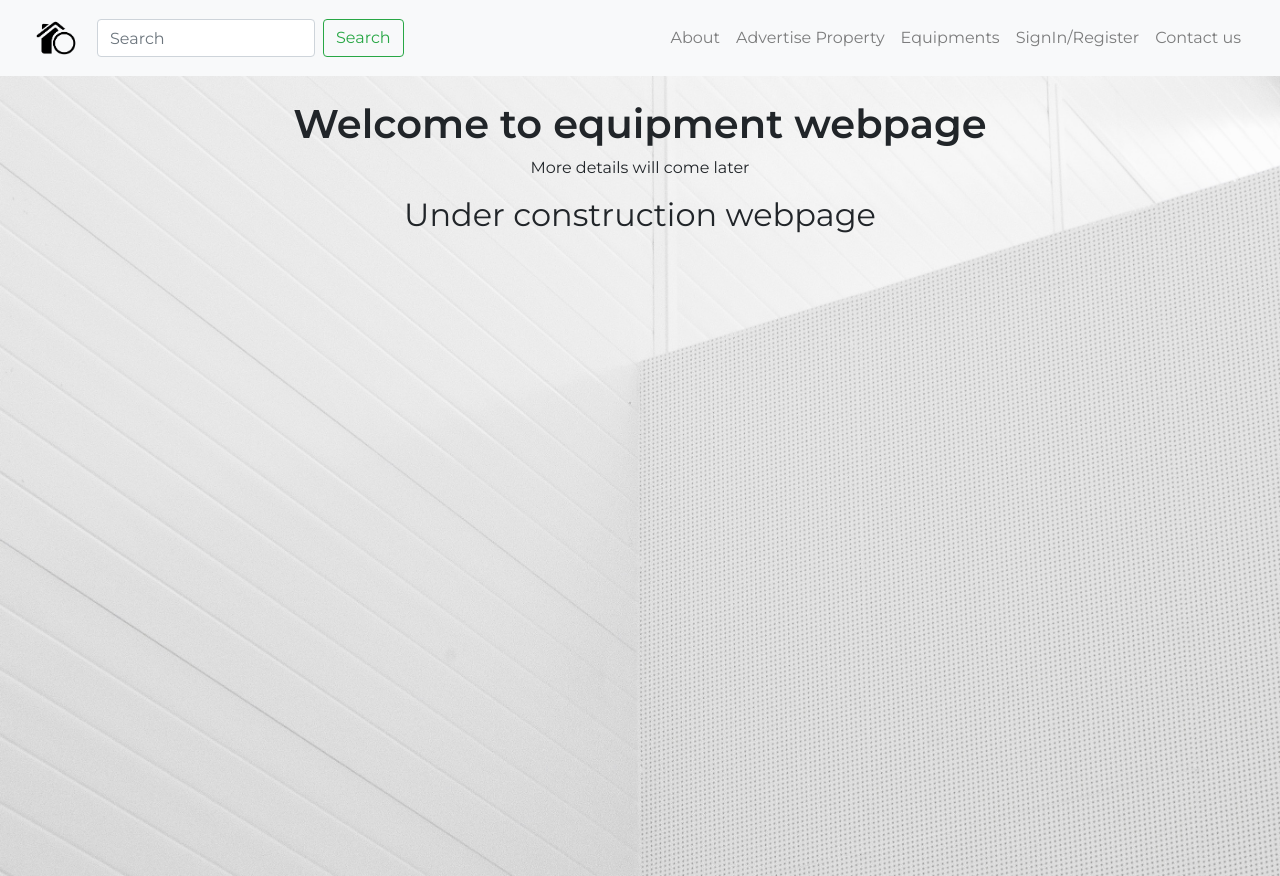
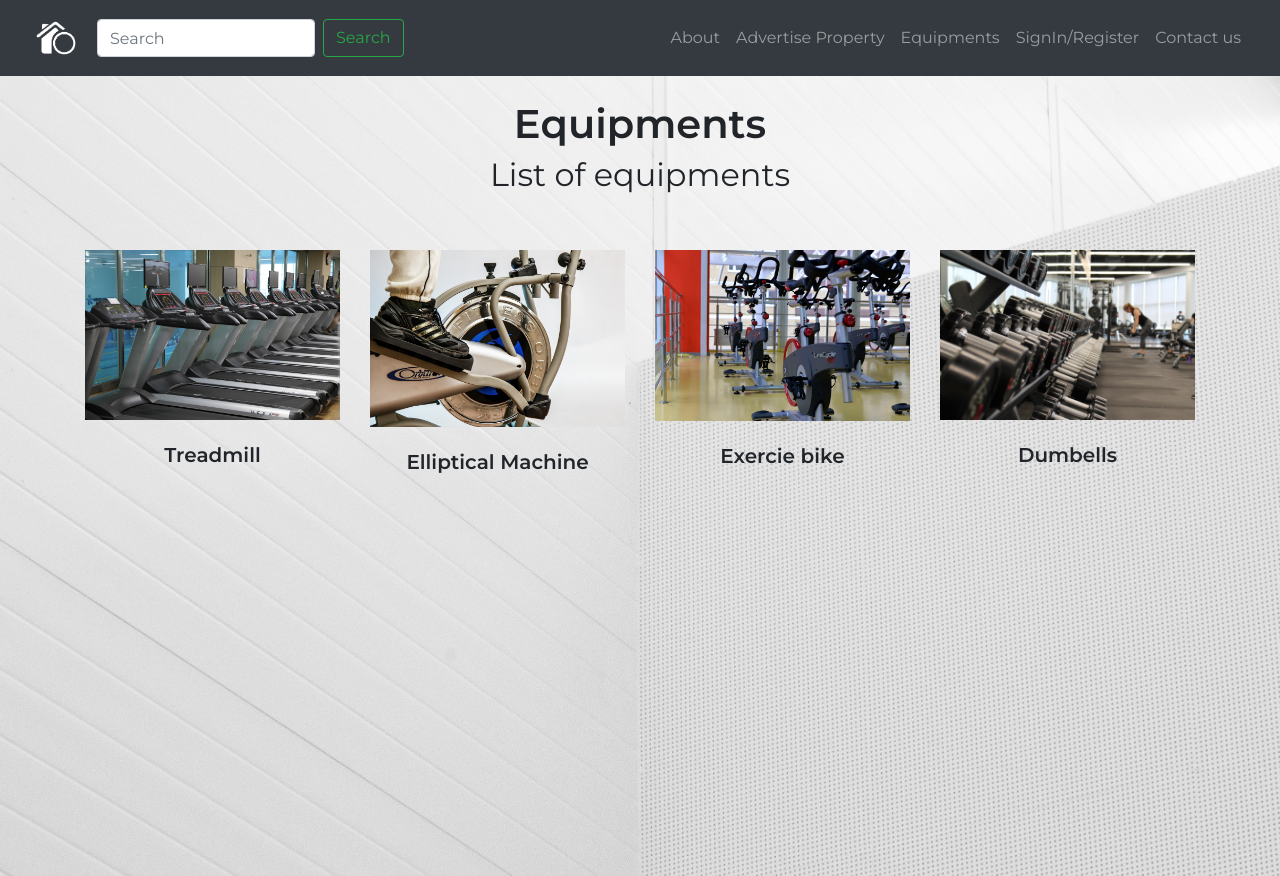
Before and after one commit to mistryyash/S2_G4_Fall2018, a Django app: page /equipment in a window 1280 px wide. Run offline with Django 3.2, Linux system fonts and the light colour scheme; some libraries are stand-ins or nearby versions.

Commit message:
Refactored and added images

```diff
--- a/myapp/static/myapp/css/about.css
+++ b/myapp/static/myapp/css/about.css
@@ -6,3 +6,7 @@
     font-size: 20px;
     padding-top: 32px;
 }
+
+#about-para {
+    font-style: italic;
+}
--- a/myapp/static/myapp/css/base.css
+++ b/myapp/static/myapp/css/base.css
@@ -20,3 +20,7 @@ body {
 .content h1 {
     font-weight: 600;
 }
+
+.content h2 {
+    font-weight: 500;
+}
--- a/myapp/static/myapp/css/equipment.css
+++ b/myapp/static/myapp/css/equipment.css
@@ -0,0 +1,5 @@
+.img-text {
+    font-weight: bold;
+    padding-top: 20px;
+    font-size: 20px;
+}
--- a/myapp/templates/advertise.html
+++ b/myapp/templates/advertise.html
@@ -5,7 +5,7 @@
 <link rel="stylesheet" href="{% static 'myapp\css\home.css' %}">
 {% endblock%}
 
-{% block title %}S2_G4_Fall2018{% endblock %}
+{% block title %}Advertise{% endblock %}
 
 {% block content %}
 <div>
--- a/myapp/templates/base.html
+++ b/myapp/templates/base.html
@@ -23,7 +23,7 @@
 <body>
 <div>
     <!--Navigation bar-->
-    <nav class="navbar navbar-expand-lg navbar-light bg-light">
+    <nav class="navbar navbar-expand-lg navbar-dark bg-dark">
         <div class="container-fluid">
             <a class="navbar-brand" href="{% url 'myapp:home' %}"><img src="{% static 'myapp/images/logo.png' %}" width="50" height="50" class="d-inline-block align-top" alt=""></a>
             <button class="navbar-toggler navbar-toggler-right" type="button" data-toggle="collapse"
--- a/myapp/templates/contact.html
+++ b/myapp/templates/contact.html
@@ -5,7 +5,7 @@
 <link rel="stylesheet" href="{% static 'myapp\css\home.css' %}">
 {% endblock%}
 
-{% block title %}S2_G4_Fall2018{% endblock %}
+{% block title %}Contact{% endblock %}
 
 {% block content %}
 <div>
--- a/myapp/templates/home.html
+++ b/myapp/templates/home.html
@@ -8,7 +8,7 @@
 {% block title %}S2_G4_Fall2018{% endblock %}
 
 {% block content %}
-<div>
+<div class="home">
     <h1>Welcome to our project webpage</h1>
     <p>
         More details will come later
--- a/myapp/templates/signin.html
+++ b/myapp/templates/signin.html
@@ -5,7 +5,7 @@
 <link rel="stylesheet" href="{% static 'myapp\css\home.css' %}">
 {% endblock%}
 
-{% block title %}S2_G4_Fall2018{% endblock %}
+{% block title %}Equipments{% endblock %}
 
 {% block content %}
 <div>
--- a/myapp/templates/sportequip.html
+++ b/myapp/templates/sportequip.html
@@ -2,18 +2,41 @@
 {% load staticfiles %}
 
 {% block css%}
-<link rel="stylesheet" href="{% static 'myapp\css\home.css' %}">
+<link rel="stylesheet" href="{% static 'myapp\css\equipment.css' %}">
 {% endblock%}
 
 {% block title %}S2_G4_Fall2018{% endblock %}
 
 {% block content %}
-<div>
-    <h1>Welcome to equipment webpage</h1>
-    <p>
-        More details will come later
-    </p>
-    <h2>Under construction webpage</h2>
+<div class="container">
+    <h1>Equipments</h1>
+    <h2>List of equipments</h2>
+    <div class="row text-center pt-5">
+        <div class="col-md-3">
+            <img src="{% static 'myapp/images/treadmill.jpg' %}" class="img-fluid" alt="Responsive image">
+            <p class="img-text">
+                Treadmill
+            </p>
+        </div>
+        <div class="col-md-3">
+            <img src="{% static 'myapp/images/elliptical.jpg' %}" class="img-fluid" alt="Responsive image">
+            <p class = "img-text">
+                Elliptical Machine
+            </p>
+        </div>
+        <div class="col-md-3">
+            <img src="{% static 'myapp/images/cycle.jpg' %}" class="img-fluid" alt="Responsive image">
+            <p class="img-text">
+                Exercie bike
+            </p>
+        </div>
+        <div class="col-md-3">
+            <img src="{% static 'myapp/images/dumbell.jpg' %}" class="img-fluid" alt="Responsive image">
+            <p class="img-text">
+                Dumbells
+            </p>
+        </div>
+    </div>
 </div>
 
 {% endblock %}
--- a/myapp/views.py
+++ b/myapp/views.py
@@ -11,11 +11,11 @@ def about(request):
 def advertise(request):
     return render(request, "advertise.html")
 
+def equipment(request):
+    return render(request, "sportequip.html")
+
 def signin(request):
     return render(request, "signin.html")
 
 def contact(request):
     return render(request, "contact.html")
-
-def equipment(request):
-    return render(request, "sportequip.html")
```
Also changed, not shown: myapp/templates/about.html (+5 -11 lines), db.sqlite3, myapp/static/myapp/images/cycle.jpg (added), myapp/static/myapp/images/dumbell.jpg (added), myapp/static/myapp/images/elliptical.jpg (added), myapp/static/myapp/images/logo.png, myapp/static/myapp/images/treadmill.jpg (added).
